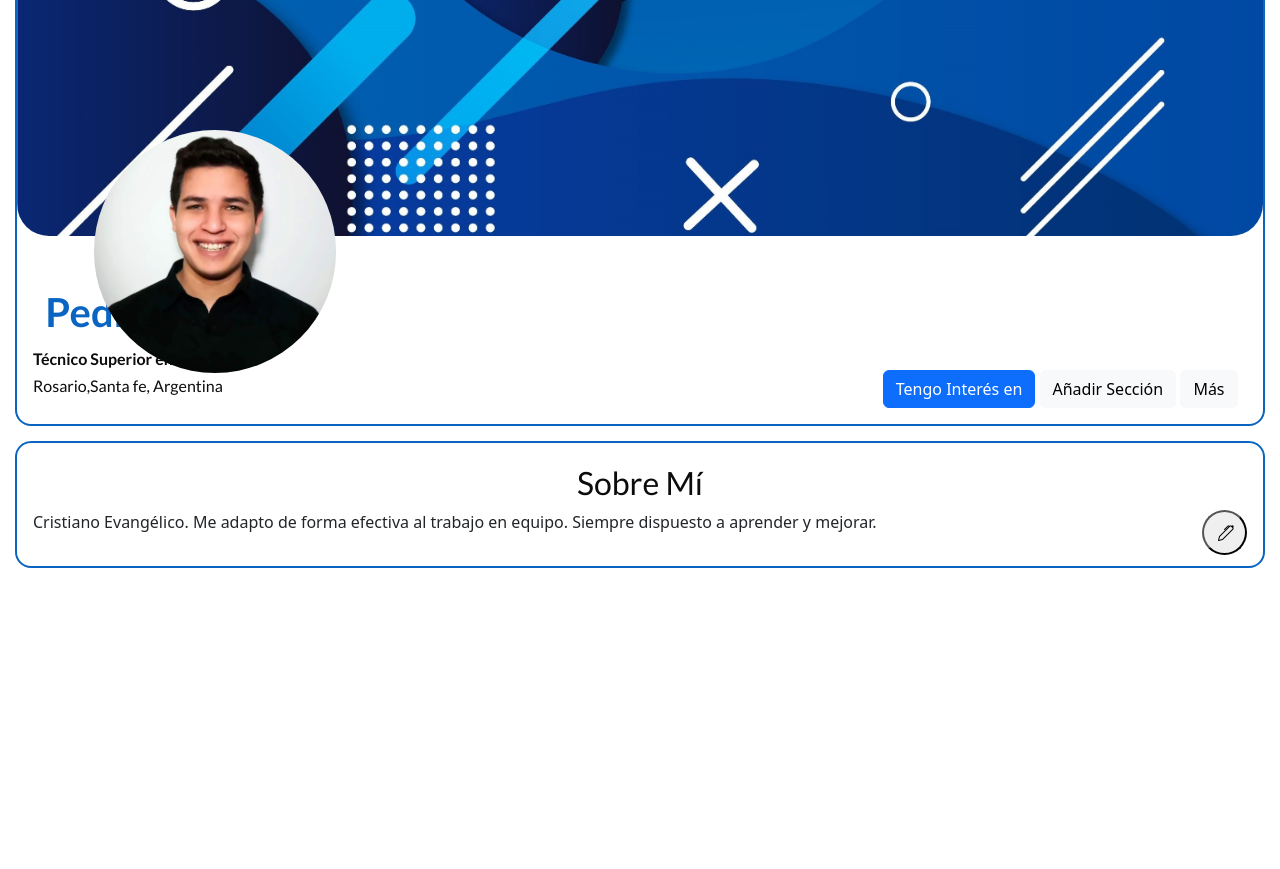
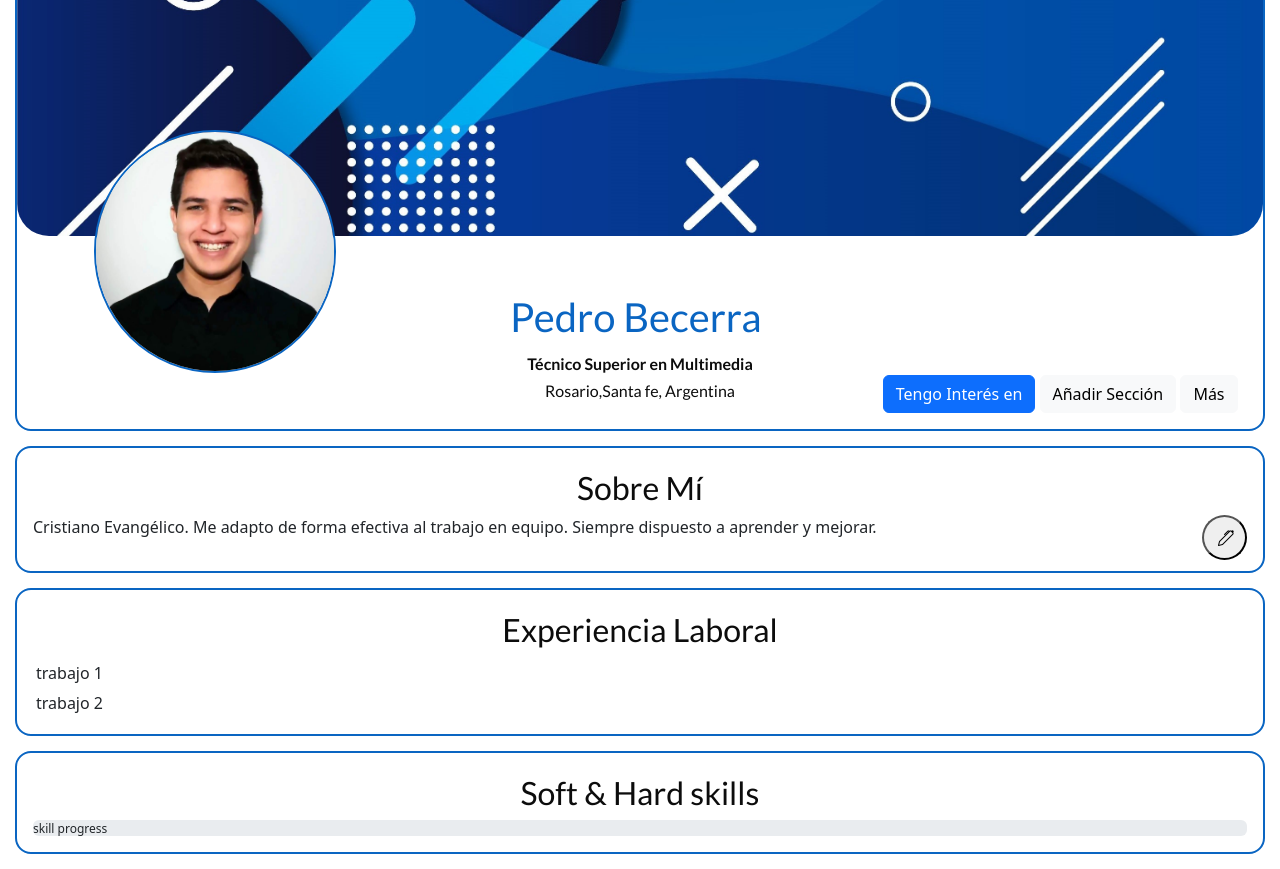
Before and after one commit to becerrapedro4/Portfolio-FrontEnd, a plain HTML site: page index.html in a window 1280 px wide. Shown: the part 320-1189 px from the top of the page. Before the commit the page ends 903 px from the top, so only its background shows below. Drawn offline with nearby package versions, Linux system fonts and the light colour scheme; some icons are missing; a web font is replaced by a local one.

Commit message:
agregado de secciones

```diff
--- a/CSS/styles.css
+++ b/CSS/styles.css
@@ -52,6 +52,7 @@ div#banner img {
     margin-top: -10%;
     margin-left: 5%;
     border-radius: 50%;
+    border: 2px solid #0a65c2;
     object-fit: fill;
     height:20%;
     width: 20%;
@@ -60,14 +61,17 @@ div#banner img {
 }
 
 
-
-.datos-personales h1{
+.datos-personales{
+    text-align: center;
+}
+.datos-personales .nombre{
 
     font-family: lato;
     margin-top: -7%;
-    margin-left: 1%;
+    margin-left: 3%;
     color: #0a65c2;
-    font-weight: 600;
+    font-size: large;
+    font-weight: 800;
 }
 .titulo{
     padding-top: 3px;
@@ -106,7 +110,7 @@ margin-left: 70%;
     color: #0c0c0c;
     text-align: center;
     font-family: lato;
-    font-weight: 700;
+    font-weight: bolder;
 }
 
  .texto-sobremi {
--- a/index.html
+++ b/index.html
@@ -50,10 +50,9 @@
               </div>
 
           <div class="datos-personales">
-            <h1>Pedro Becerra</h1>
-
-           <div class="titulo">Técnico Superior en Multimedia</div>
-           <div class="ciudad">Rosario,Santa fe, Argentina</div>
+            <div class="nombre titulo-seccion"> <h1>Pedro Becerra</h1></div>
+            <div class="titulo">Técnico Superior en Multimedia</div>
+            <div class="ciudad">Rosario,Santa fe, Argentina</div>
           </div>
             <div id="perfil-btn">
               <button type="button" class="btn btn-primary">Tengo Interés en</button>
@@ -81,6 +80,29 @@
        </div>
       </div>
     </div>
+
+    <div class="section-box" style="padding: 16px;">
+    <div class="titulo-seccion"><h2>Experiencia Laboral</h2></div>
+
+        <div class="work-box" style="padding: 3px">
+        trabajo 1</div>
+
+
+          <div class="work-box" style="padding: 3px">
+            trabajo 2</div>
+
+
+    </div>
+
+    <div class="section-box" style="padding: 16px;">
+    <div class="titulo-seccion"><h2>Soft & Hard skills</h2></div>
+
+<div class="progress">
+skill progress</div>
+
+
+    </div>
+
 
     <script>
       /*funcion que cambia visivilidad de caja de texto para editar secciones
```
